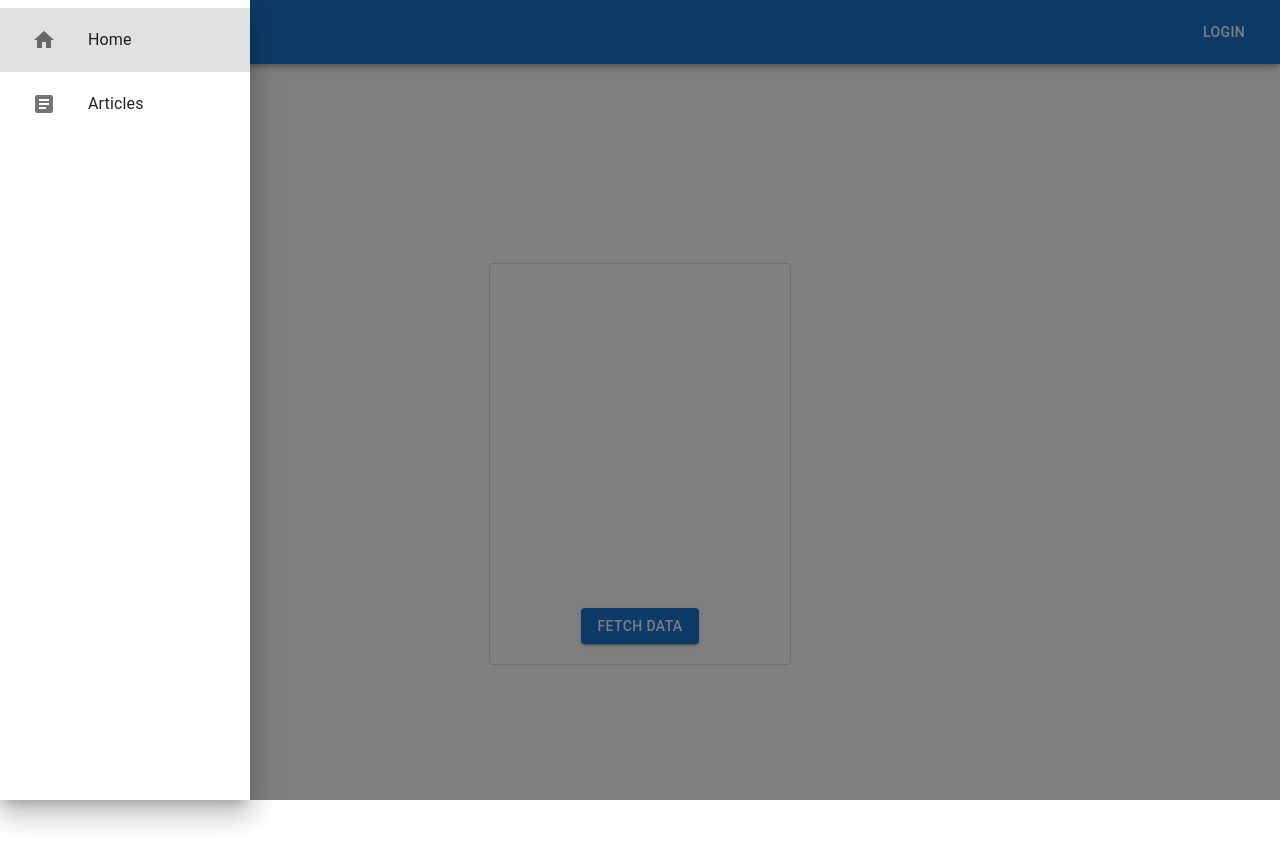
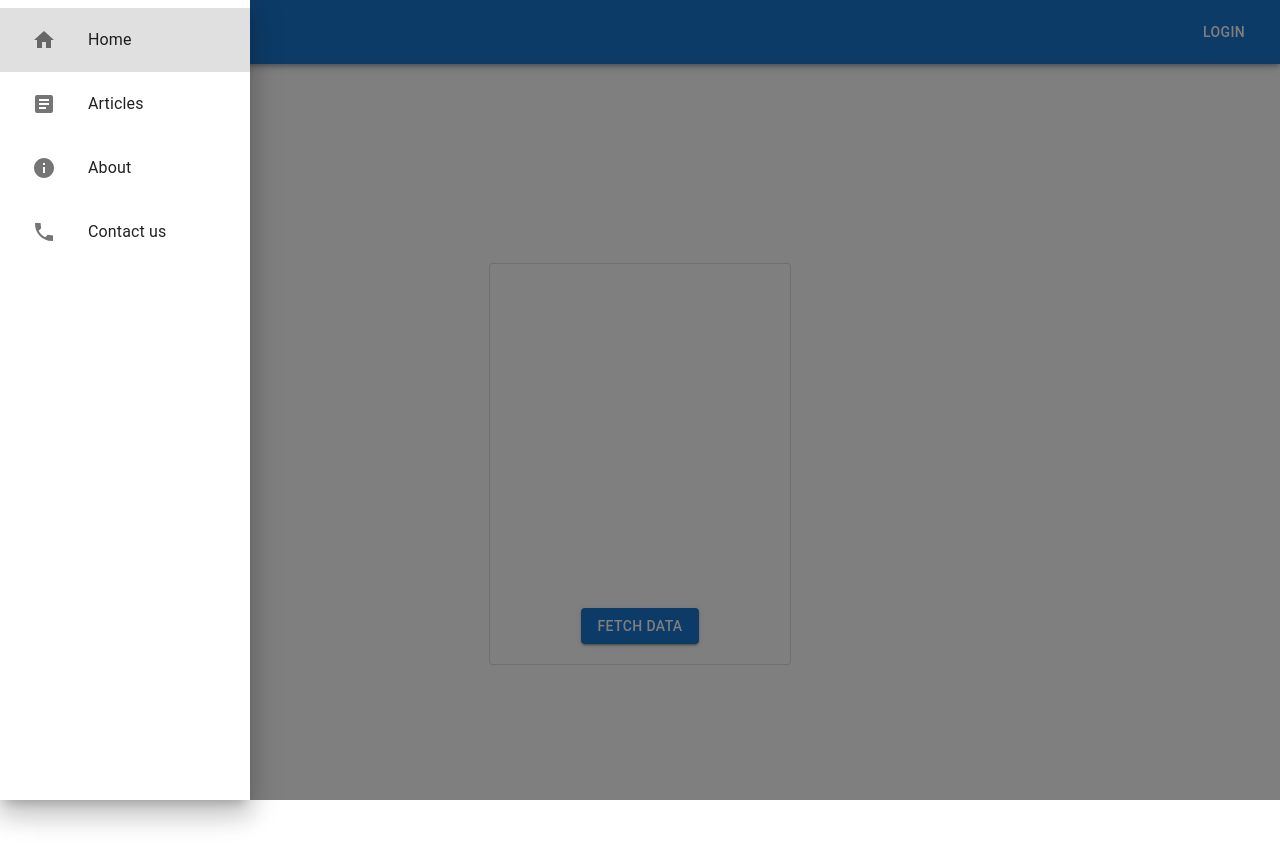
Before and after one commit to jayagr26/MernFern, a React (Create React App) app in the folder frontend/: page / in a window 1280 px wide. Both pictures are taken after a click on the button "menu". Built offline with nearby package versions, Linux system fonts and the light colour scheme.

Commit message:
changed drawer code

```diff
--- a/frontend/src/App.js
+++ b/frontend/src/App.js
@@ -1,5 +1,7 @@
 import ArticleIcon from "@mui/icons-material/Article";
+import CallSharpIcon from "@mui/icons-material/CallSharp";
 import HomeIcon from "@mui/icons-material/Home";
+import InfoIcon from "@mui/icons-material/Info";
 import MenuIcon from "@mui/icons-material/Menu";
 import {
   AppBar,
@@ -15,7 +17,7 @@ import {
   Typography,
 } from "@mui/material";
 import ListItemIcon from "@mui/material/ListItemIcon";
-import React, { useEffect, useState } from "react";
+import React, { useState } from "react";
 import "./App.css";
 import Display from "./components/Display";
 
@@ -46,38 +48,34 @@ function App() {
       onKeyDown={handleKeyDown}
     >
       <List>
+        {["Home", "Articles", "About", "Contact us"].map((item, index) => (
           <ListItem
-          tabIndex={0}
+            tabIndex={index}
             onClick={() => {
               setDrawer(false);
             }}
             sx={{
-            backgroundColor: focusedItem === 0 ? "#e0e0e0" : "transparent",
+              backgroundColor:
+                focusedItem === index ? "#e0e0e0" : "transparent",
             }}
+            onMouseOver={() => setFocusedItem(index)}
           >
             <ListItemButton>
               <ListItemIcon>
+                {item === "Home" ? (
                   <HomeIcon />
+                ) : item === "Articles" ? (
+                  <ArticleIcon />
+                ) : item === "Contact us" ? (
+                  <CallSharpIcon />
+                ) : item === "About" ? (
+                  <InfoIcon />
+                ) : null}
               </ListItemIcon>
-            <ListItemText primary="Home" />
+              <ListItemText primary={item} />
             </ListItemButton>
           </ListItem>
-        <ListItem
-          tabIndex={1}
-          onClick={() => {
-            setDrawer(false);
-          }}
-          sx={{
-            backgroundColor: focusedItem === 1 ? "#e0e0e0" : "transparent",
-          }}
-        >
-          <ListItemButton>
-            <ListItemIcon>
-              <ArticleIcon />
-            </ListItemIcon>
-            <ListItemText primary="Articles" />
-          </ListItemButton>
-        </ListItem>
+        ))}
       </List>
     </Box>
   );
```
Lines whose indentation alone changed are shown as unchanged.
